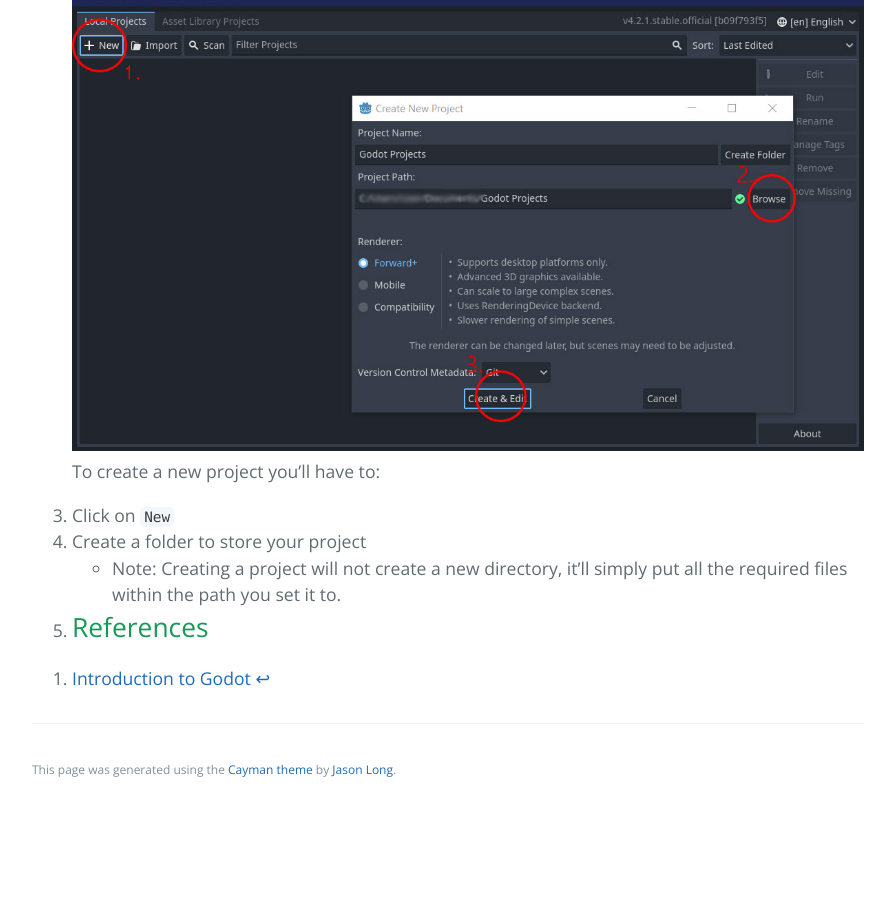
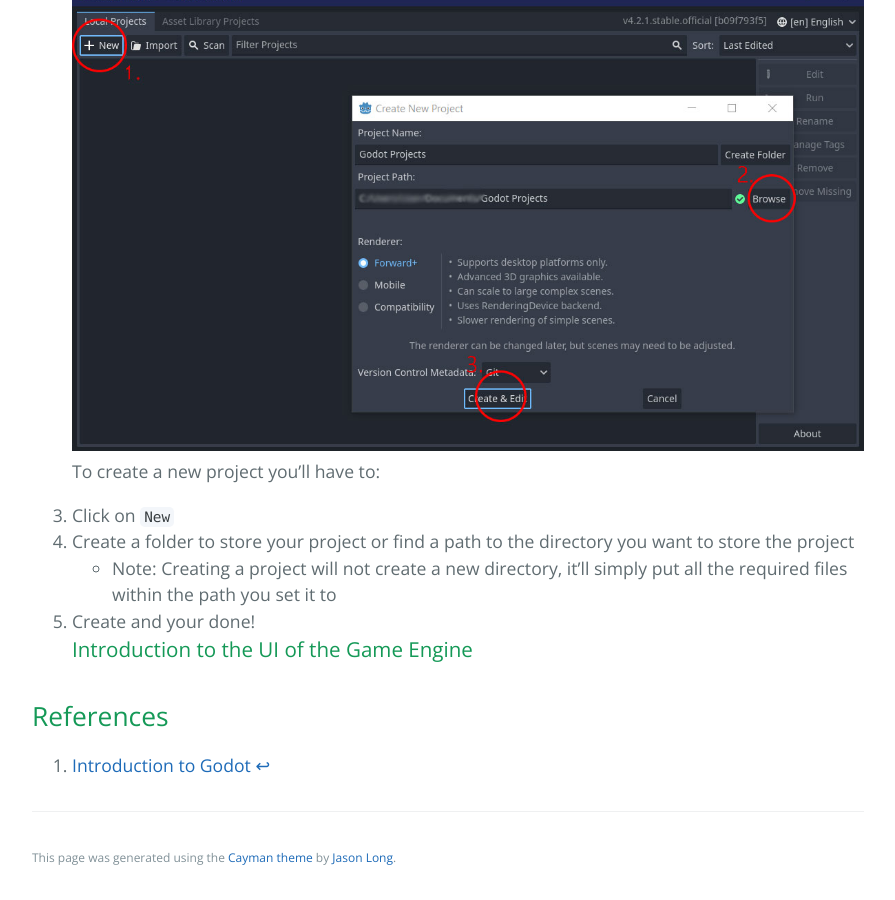
Before and after one commit to learning-software-engineering/learning-software-engineering.github.io, a Jekyll site: the page built from Topics/Tech_Stacks/Godot/Intro to Godot.md, in a window 1280 px wide and 900 px high, scrolled down 1901 px. Shown: the whole window, without its empty margins (192-1087 px from the left). Built offline with Jekyll 4.4.1, drawn with Linux system fonts in a browser that asks for light colours; our own code applies the rules of GitHub Pages for plain Markdown files; before the commit the page ends 2713 px from its top, so only the background shows below that.

Commit message:
Update Intro to Godot.md

```diff
--- a/Topics/Tech_Stacks/Godot/Intro to Godot.md
+++ b/Topics/Tech_Stacks/Godot/Intro to Godot.md
@@ -30,8 +30,10 @@
 ![Godot Project Menu](Godot-intro-1.jpg)
 To create a new project you'll have to:
 1. Click on `New`
-2. Create a folder to store your project
-	- Note: Creating a project will not create a new directory, it'll simply put all the required files within the path you set it to.
-3.
+2. Create a folder to store your project or find a path to the directory you want to store the project
+	- Note: Creating a project will not create a new directory, it'll simply put all the required files within the path you set it to
+3. Create and your done!
+### Introduction to the UI of the Game Engine
+
 ## References
 [^1]:[Introduction to Godot](https://docs.godotengine.org/en/stable/getting_started/introduction/introduction_to_godot.html)
```
